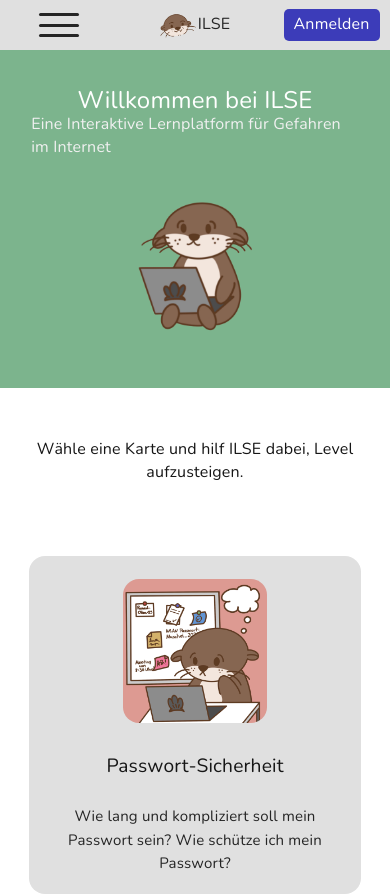
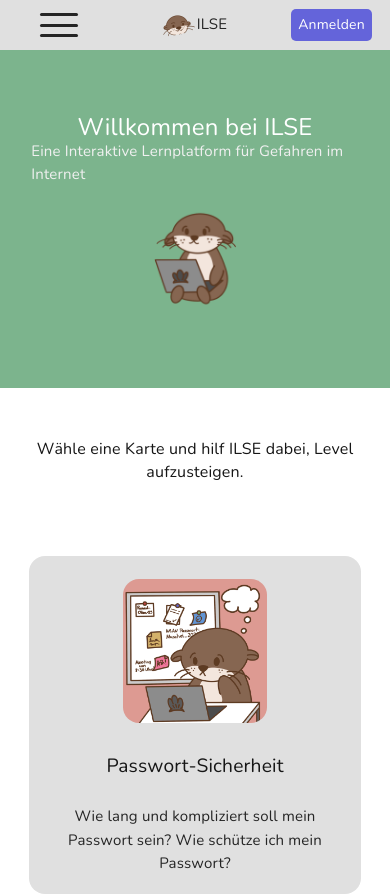
Before and after one commit to ILSE-Group/ILSE-Plattform-Frontend, a React (Vite) app: page / in a window 390 px wide. Shown: the top 895 px of the page. Built offline with nearby package versions, Linux system fonts and the light colour scheme.

Commit message:
fixed InfoPage,Header on mobile-mode

```diff
--- a/src/components/Header/Header.scss
+++ b/src/components/Header/Header.scss
@@ -51,7 +51,7 @@
 .header-menubtn-line {
     height: 3px;
     width: 80%;
-    max-width: 40px;
+    max-width: 38px;
 
     border-radius: 3px;
 
@@ -82,16 +82,16 @@
 .header-logo {
     position: relative;
 
-    max-height: 90%;
+    max-height: 80%;
     width: auto;
 
     padding-right: 2px;
     user-select: none;
 }
 
-//.header-homebtn-label {
-//
-//}
+.header-homebtn-label {
+    font-size: 15px;
+}
 
 //-----login-button-----
 .header-loginbtn-container {
@@ -113,9 +113,9 @@
     }
 }
 
-//.header-loginbtn-label {
-//
-//}
+.header-loginbtn-label {
+    font-size: 14px;
+}
 
 
 //################################################
--- a/src/components/Header/Header.tsx
+++ b/src/components/Header/Header.tsx
@@ -89,13 +89,13 @@ function AppHeader() {
                 <div className='header-button header-loginbtn-container'>
                 {
                     loggedIn ? (
-                        <p className="header-loginbtn-label highlight-btn-medium"
+                        <p className="header-loginbtn-label highlight-btn-low"
                             onClick={() => { setLoginState(null); navigate({pageUrl: HOME_URL}); }}
                         >
                             Abmelden
                         </p>
                     ) : (
-                        <p className="header-loginbtn-label highlight-btn-medium"
+                        <p className="header-loginbtn-label highlight-btn-low"
                             onClick={() => navigate({pageUrl: LOGIN_URL})}
                         >
                             Anmelden
--- a/src/components/Landing/InfoPage/InfoPage.scss
+++ b/src/components/Landing/InfoPage/InfoPage.scss
@@ -36,7 +36,8 @@
 }
 
 .header-text-wrapper {
-    height: 30%;
+    height: fit-content;
+    max-height: 50%;
     width: 100%;
     @media (min-width: styles.$MIN_SIZE_HORIZONTAL_MODE) {
         height: 100%;
@@ -63,23 +64,23 @@
     }
 
     p {
-        font-size: 1rem;
+        font-size: 0.94rem;
         font-weight: normal;
         color: #f0f0f0;
         text-align: left;
 
         @media (min-width: styles.$MIN_SIZE_HORIZONTAL_MODE) {
-            font-size: 1.2vw;
+            font-size: 1.4vw;
         }
     }
 }
 
 // Otter Container & Bild (Sauber zusammengefasst)
 .header-image-wrapper {
-    height: 70%;
+    height: 50%;
     width: 100%;
     .otter-img {
-        height: 90%;
+        height: 100%;
         width: auto;
         object-fit: contain;
     }
```
